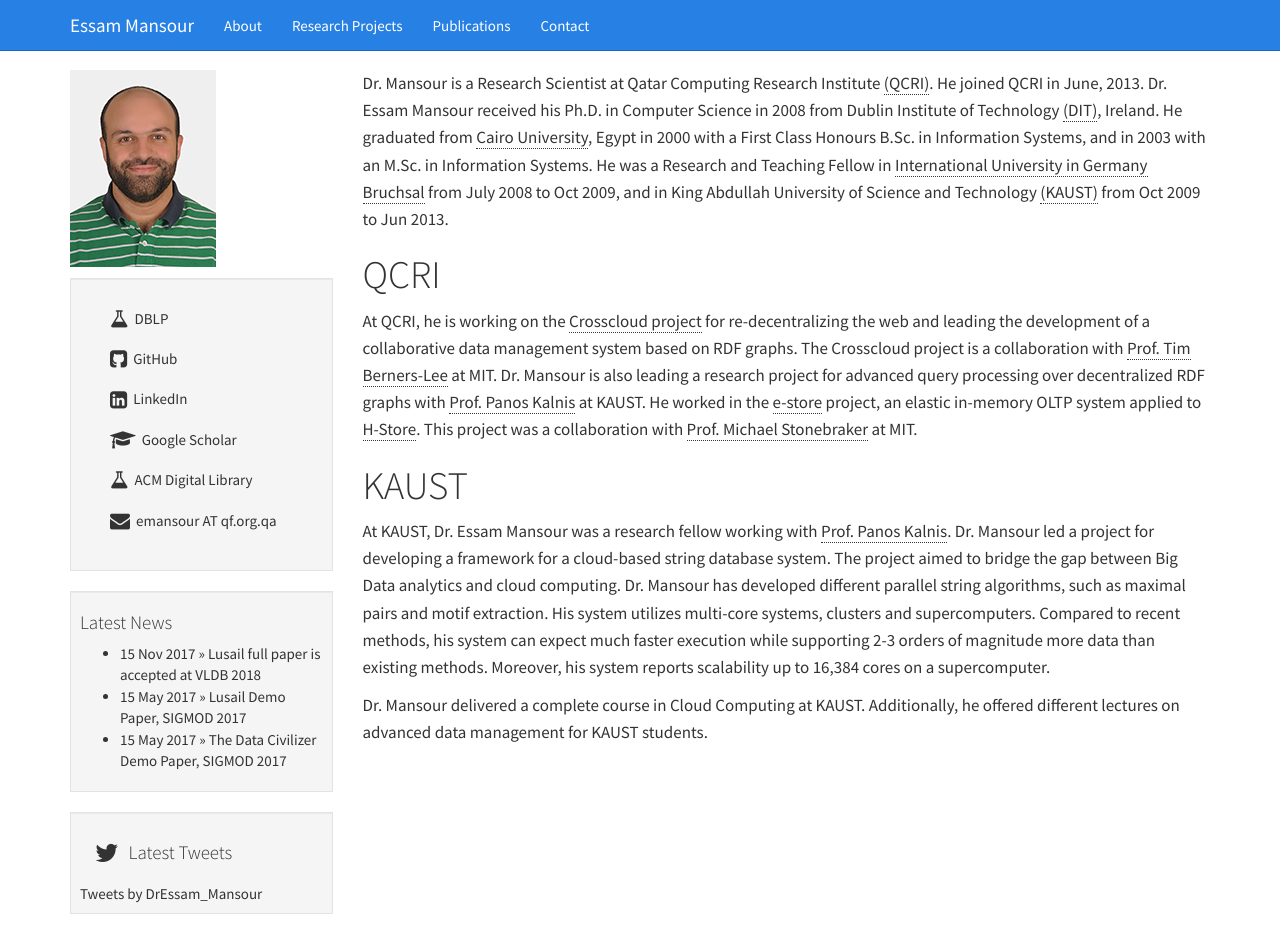
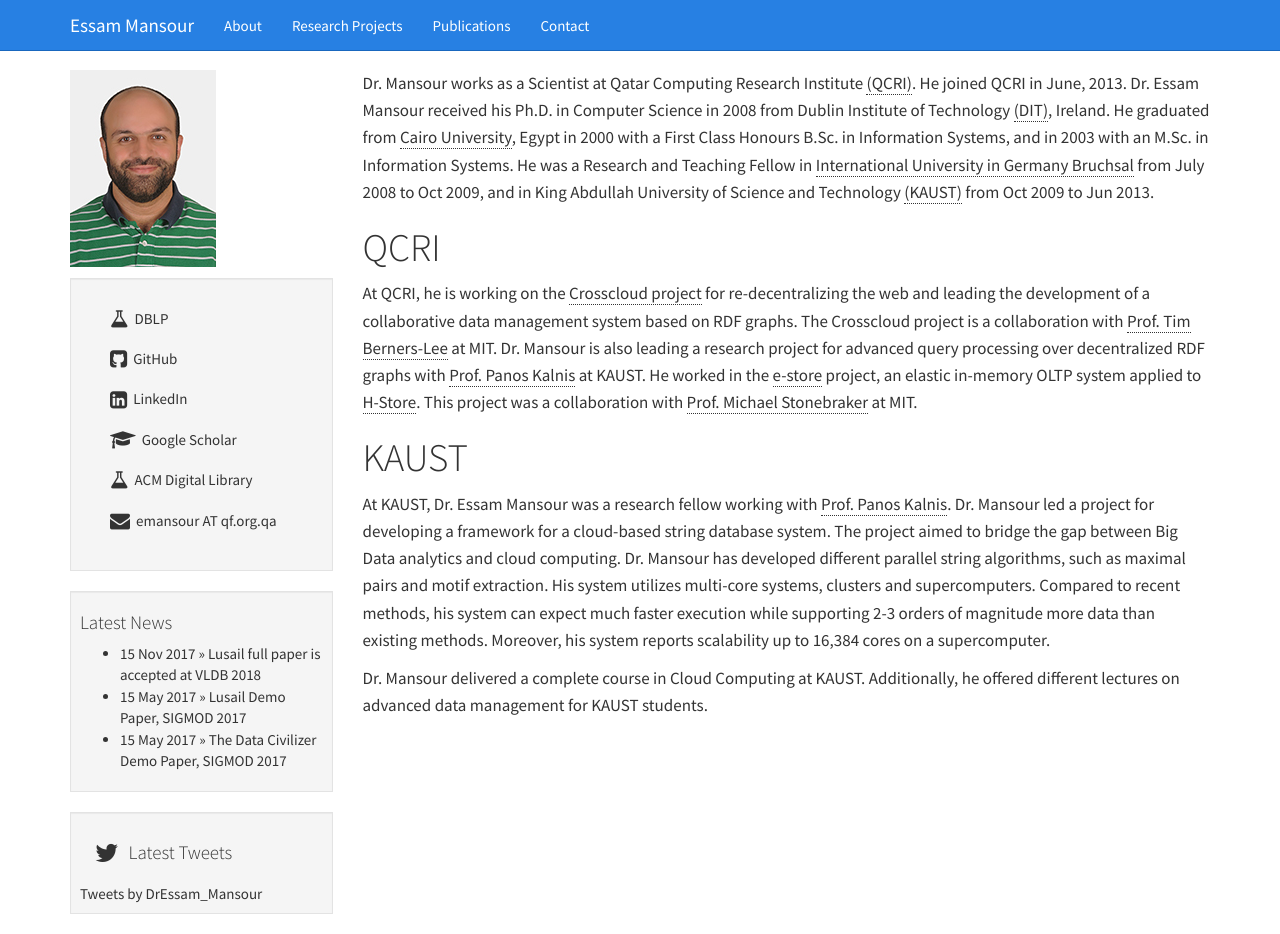
Before and after one commit to mansoure/mansoure.github.io, a Jekyll site: the page built from about/index.md, in a window 1280 px wide and 934 px high. Built offline with Jekyll 4.4.1, drawn with Linux system fonts in a browser that asks for light colours; comment, search, counter and statistics services are not loaded.

Commit message:
change title

```diff
--- a/about/index.md
+++ b/about/index.md
@@ -2,7 +2,7 @@
 layout: default
 title: About
 ---
-Dr. Mansour is a Research Scientist at Qatar Computing Research Institute [(QCRI)](http://qcri.com/). He joined QCRI in June, 2013.
+Dr. Mansour works as a Scientist at Qatar Computing Research Institute [(QCRI)](http://qcri.com/). He joined QCRI in June, 2013.
 Dr. Essam Mansour received his Ph.D. in Computer Science in 2008 from Dublin Institute of Technology [(DIT)](http://www.dit.ie/), Ireland.
 He graduated from [Cairo University](http://www.fci.cu.edu.eg/), Egypt in 2000 with a First Class Honours B.Sc. in Information Systems, and in 2003 with an M.Sc. in Information Systems.
 He was a Research and Teaching Fellow in [International University in Germany Bruchsal](http://i-u.de/) from July 2008 to Oct 2009, and in King Abdullah University of Science and Technology [(KAUST)](https://www.kaust.edu.sa/en) from Oct 2009 to Jun 2013.
```
